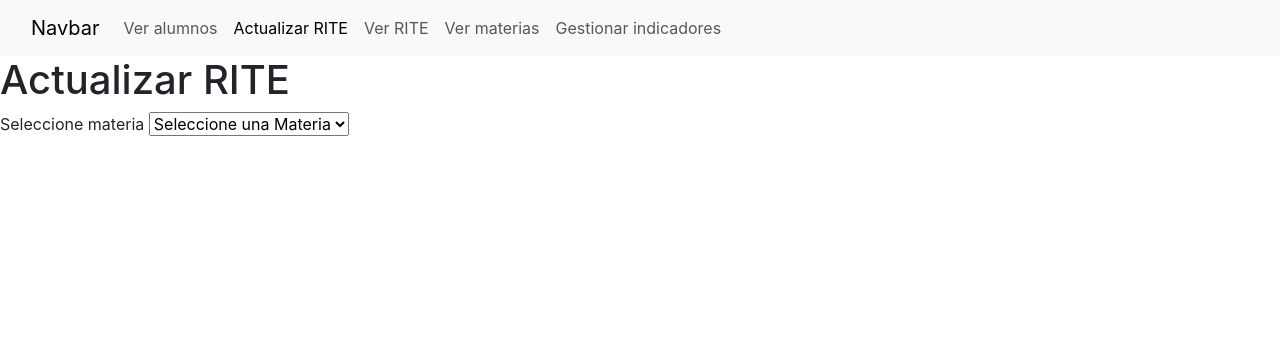
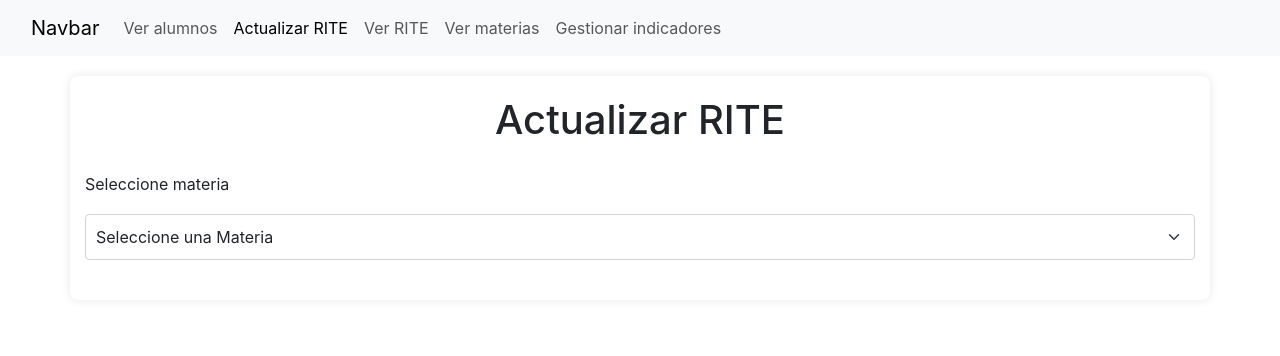
Before and after one commit to JhomarMendieta/GestorAcademico, a PHP site: page /gestoracademico/php/views/profesores/actualizar_rite.php in a window 1280 px wide. Shown: the top 356 px of the page. Run offline with PHP 8.4, Linux system fonts and the light colour scheme; data that the repository does not hold is empty.

Commit message:
Se crearon estilos para el formulario (preliminares)

```diff
--- /dev/null
+++ b/php/views/profesores/actualizar_rite.css
@@ -0,0 +1,85 @@
+body {
+    font-family: Arial, sans-serif;
+    background-color: #f8f9fa;
+    margin: 0;
+    padding: 0;
+    display: flex;
+    justify-content: center;
+    align-items: center;
+    display: flex;
+    flex-direction: column;
+
+}
+
+
+.container {
+    width: 90%;
+    max-width: 800px;
+    margin: 20px auto;
+    padding: 20px;
+    background-color: #ffffff;
+    box-shadow: 0 0 10px rgba(0, 0, 0, 0.1);
+    border-radius: 8px;
+    display: flex;
+    flex-direction: column;
+    overflow: auto;
+}
+
+.titulo {
+    text-align: center;
+    margin-bottom: 20px;
+}
+
+.select-materia, .instancia-form, .alumno-form, .notas-table {
+    margin-bottom: 20px;
+}
+
+.select-materia select, .instancia-form select, .alumno-form select {
+    width: 100%;
+    padding: 10px;
+    margin-top: 10px;
+    border: 1px solid #ced4da;
+    border-radius: 4px;
+}
+
+.notas-table table {
+    width: 100%;
+    border-collapse: collapse;
+    margin-top: 20px;
+}
+
+.notas-table th, .notas-table td {
+    padding: 12px 15px;
+    text-align: left;
+    border-bottom: 1px solid #dee2e6;
+}
+
+.notas-table th {
+    background-color: #e9ecef;
+}
+
+.form-control, .btn-primary {
+    width: 100%;
+    padding: 10px;
+    margin-top: 10px;
+    border-radius: 4px;
+}
+
+.btn-primary {
+    background-color: #007bff;
+    border-color: #007bff;
+    color: #fff;
+    cursor: pointer;
+    margin-top: 20px;
+}
+
+.btn-primary:hover {
+    background-color: #0056b3;
+    border-color: #0056b3;
+}
+
+.navbar {
+    margin-bottom: 20px;
+    width: 100%;
+    margin: 0;
+}
--- a/php/views/profesores/actualizar_rite.php
+++ b/php/views/profesores/actualizar_rite.php
@@ -37,10 +37,14 @@
     </div>
   </div>
 </nav>
+
+<!-- ------------------------------------------------------------------------------------------------------------------------------------------------- -->
+<div class="container">
+
 <div class = "titulo">
     <h1>Actualizar RITE</h1>
 </div>
-<!-- ------------------------------------------------------------------------------------------------------------------------------------------------- -->
+
 <?php
 include '../../conn.php';
 
@@ -104,10 +108,9 @@ $stmt->execute();
 $result = $stmt->get_result();
 ?>
 <div class = "select-materia">
-
     <form id="materiaForm" method="POST" action="">
         <label for="materiaForm">Seleccione materia</label>
-        <select name="materia_id" required onchange="this.form.submit()">
+        <select name="materia_id" class='form-select' required onchange="this.form.submit()">
             <option value="" disabled selected>Seleccione una Materia</option>
             <?php while($row = $result->fetch_assoc()): ?>
                 <option value="<?php echo $row['id']; ?>"><?php echo $row['nombre']; ?></option>
@@ -137,12 +140,12 @@ if ($_SERVER['REQUEST_METHOD'] == 'POST' && isset($_POST['materia_id'])) {
     $stmtMateria->bind_result($nombreMateria);
     $stmtMateria->fetch();
     $stmtMateria->close();
-
+    echo "<div class = 'instancia-form'>";
     echo "<p>Materia: {$nombreMateria}</p>";
     echo "<form id='instanciaForm' method='POST' action=''>";
     echo "<label for='instanciaForm'>Seleccione una instancia   </label>";
     echo "<input type='hidden' name='materia_id' value='{$materiaId}'>";
-    echo "<select name='instancia' required onchange='this.form.submit()'>";
+    echo "<select name='instancia' class='form-select' required onchange='this.form.submit()'>";
     echo "<option value='' disabled selected>Seleccione una Instancia</option>";
     echo "<option value='MAYO'" . ($instancia == 'MAYO' ? ' selected' : '') . ">MAYO</option>";
     echo "<option value='JULIO'" . ($instancia == 'JULIO' ? ' selected' : '') . ">JULIO</option>";
@@ -150,6 +153,7 @@ if ($_SERVER['REQUEST_METHOD'] == 'POST' && isset($_POST['materia_id'])) {
     echo "<option value='NOVIEMBRE'" . ($instancia == 'NOVIEMBRE' ? ' selected' : '') . ">NOVIEMBRE</option>";
     echo "</select>";
     echo "</form>";
+
 }
 ?>
 
@@ -181,7 +185,7 @@ if ($_SERVER['REQUEST_METHOD'] == 'POST' && isset($_POST['instancia']) && isset(
     echo "<label for='alumnoForm'>Seleccione un alumno </label>";
     echo "<input type='hidden' name='materia_id' value='{$materiaId}'>";
     echo "<input type='hidden' name='instancia' value='{$instancia}'>";
-    echo "<select name='alumno_id' required onchange='this.form.submit()'>";
+    echo "<select name='alumno_id' class='form-select' required onchange='this.form.submit()'>";
     echo "<option value='' disabled selected>Seleccione un Alumno</option>";
 
     while ($row = $result->fetch_assoc()) {
@@ -189,6 +193,7 @@ if ($_SERVER['REQUEST_METHOD'] == 'POST' && isset($_POST['instancia']) && isset(
     }
     echo "</select>";
     echo "</form>";
+    echo "</div>";
 }
 ?>
 
@@ -223,7 +228,7 @@ if ($_SERVER['REQUEST_METHOD'] == 'POST' && isset($_POST['alumno_id']) && isset(
     $resultNotas = $stmtNotas->get_result();
     ?>
 
-    <p>Notas de <?php echo "{$apellidoAlumno} {$nombreAlumno}"; ?> en la Materia <?php echo $nombreMateria; ?> - Instancia <?php echo $instancia; ?></p>
+<h5>Notas de <?php echo "{$apellidoAlumno} {$nombreAlumno}"; ?> en la Materia <?php echo $nombreMateria; ?> - Instancia <?php echo $instancia; ?></h5>
     <table  class='table table-striped'>
         <thead>
             <tr>
@@ -247,6 +252,7 @@ if ($_SERVER['REQUEST_METHOD'] == 'POST' && isset($_POST['alumno_id']) && isset(
                             <input type="hidden" name="instancia" value="<?php echo $instancia; ?>">
                             <button type="button" onclick="editNota(<?php echo $row['id']; ?>, '<?php echo $row['nombre']; ?>', '<?php echo $row['calificacion']; ?>', '<?php echo $row['instancia']; ?>')">Editar</button>
                             <button type="submit" name="save" value="delete">Eliminar</button>
+
                         </form>
                     </td>
                 </tr>
@@ -254,16 +260,16 @@ if ($_SERVER['REQUEST_METHOD'] == 'POST' && isset($_POST['alumno_id']) && isset(
         </tbody>
     </table>
 
-    <h3 id="formTitle">Agregar Nota</h3>
+    <h3 id="formTitle">Subir Nota</h3>
     <form id="notaForm" method="POST" action="">
         <input type="hidden" name="materia_id" value="<?php echo $materiaId; ?>">
         <input type="hidden" name="alumno_id" value="<?php echo $alumnoId; ?>">
         <input type="hidden" name="instancia" value="<?php echo $instancia; ?>">
         <input type="hidden" name="nota_id" id="nota_id" value="">
         <div class="form-group">
-            <label for="nombre">Nombre</label>
-            <select id="nombre" name="nombre" class="form-control" required>
-                <option value="" disabled selected>Seleccione un Nombre</option>
+            <label for="nombre">Indicador</label>
+            <select id="nombre" name="nombre" class="form-select" required>
+                <option value="" disabled selected>Seleccione un indicador</option>
                 <?php foreach ($nombres as $nombre): ?>
                     <option value="<?php echo $nombre; ?>"><?php echo $nombre; ?></option>
                 <?php endforeach; ?>
@@ -279,10 +285,12 @@ if ($_SERVER['REQUEST_METHOD'] == 'POST' && isset($_POST['alumno_id']) && isset(
         </div>
         <button type="submit" name="save" value="add" id="saveButton">Agregar</button>
     </form>
+
     <?php
 }
+
 ?>
-
+</div>
 <script src="actualizar_rite.js"></script>
 <script src="https://cdn.jsdelivr.net/npm/bootstrap@5.3.3/dist/js/bootstrap.bundle.min.js" integrity="sha384-YvpcrYf0tY3lHB60NNkmXc5s9fDVZLESaAA55NDzOxhy9GkcIdslK1eN7N6jIeHz" crossorigin="anonymous"></script>
 </body>
```
